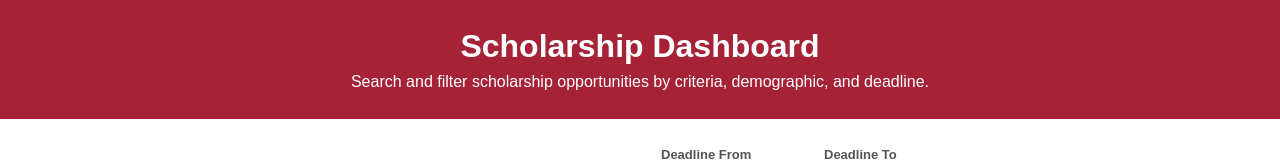
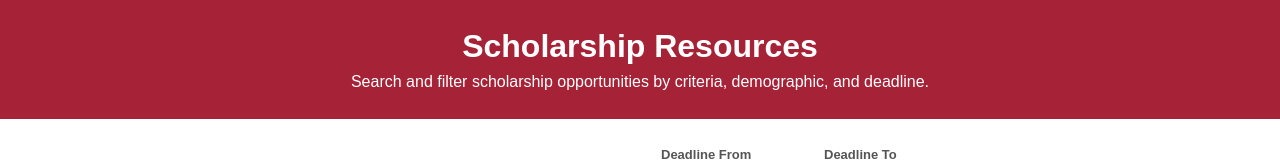
Before and after one commit to studentsuccessresources/MAIRScholarships, a plain HTML site: page index.html in a window 1280 px wide. Shown: the top 160 px of the page. Drawn offline with nearby package versions, Linux system fonts and the light colour scheme; no server answers.

Commit message:
Rename title and header from 'Dashboard' to 'Resources'

```diff
--- a/index.html
+++ b/index.html
@@ -3,12 +3,12 @@
 <head>
   <meta charset="UTF-8" />
   <meta name="viewport" content="width=device-width, initial-scale=1.0" />
-  <title>Scholarship Dashboard</title>
+  <title>Scholarship Resources</title>
   <link rel="stylesheet" href="style.css?v=2" />
 </head>
 <body>
   <header>
-    <h1>Scholarship Dashboard</h1>
+    <h1>Scholarship Resources</h1>
     <p>Search and filter scholarship opportunities by criteria, demographic, and deadline.</p>
   </header>
 
```
